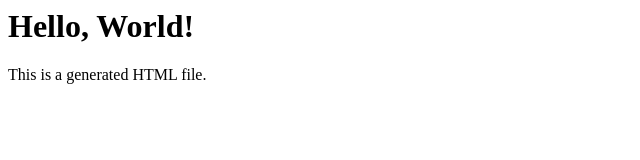
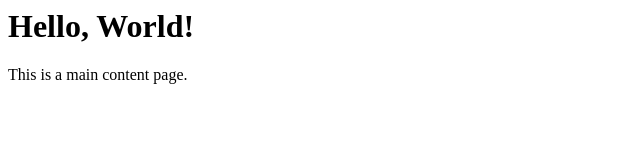
Before and after one commit to tekale-v/testVSR5, a plain HTML site: page docs/content.html in a window 1280 px wide. Shown: the full height of the page, 0-640 px from the left. Drawn offline with Linux system fonts and the light colour scheme.

Commit message:
Update report [skip ci]

```diff
--- a/docs/content.html
+++ b/docs/content.html
@@ -1,9 +1,9 @@
 <html>
 <head>
-<title>Generated HTML</title>
+<title>Content Page</title>
 </head>
 <body>
 <h1>Hello, World!</h1>
-<p>This is a generated HTML file.</p>
+<p>This is a main content page.</p>
 </body>
 </html>
```
